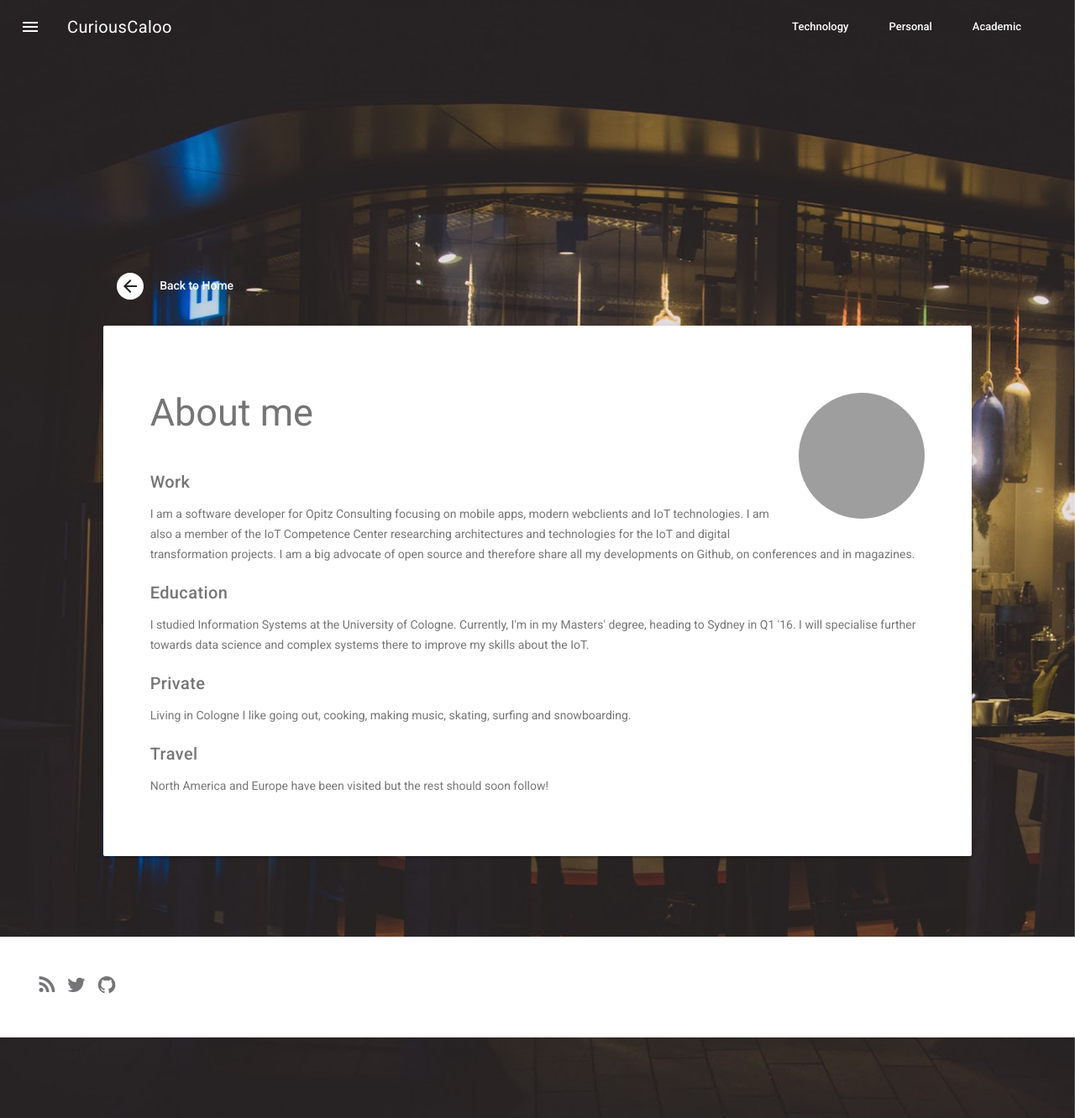
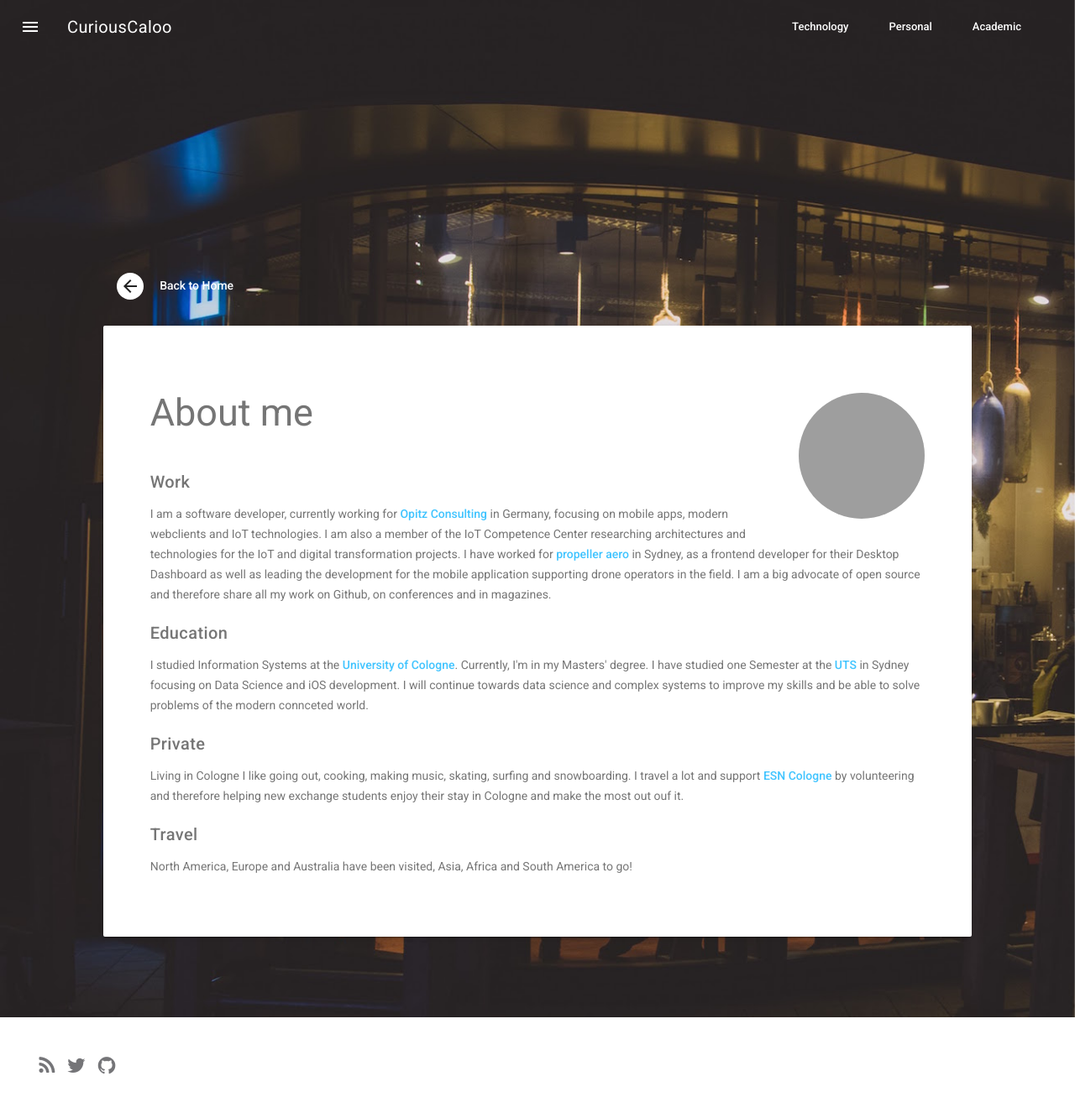
Before and after one commit to pascalwhoop/old_website, a Jekyll site: the page built from about/index.html, in a window 1280 px wide. Shown: the whole page at 84% size. Built offline with Jekyll 4.4.1, drawn with Linux system fonts in a browser that asks for light colours; nearby versions of some CDN libraries; grey boxes are pictures that could not be loaded.

Commit message:
updated personal and a style fix

```diff
--- a/_sass/_post.sass
+++ b/_sass/_post.sass
@@ -4,7 +4,6 @@
     width: 100% !important
     .mdl-grid .mdl-cell--4-col-phone
       margin: 5
-      width: calc(100% - 10px) !important
     .post
       .mdl-card
 
--- a/about/index.html
+++ b/about/index.html
@@ -12,17 +12,14 @@ title: About me
     <img class="me-circle"  src="http://www.gravatar.com/avatar/6b19907277eff11f1827addbcab46413?s=600" alt="">
 
     <h5>Work</h5>
-    <p>I am a software developer for Opitz Consulting focusing on mobile apps, modern webclients and IoT
+    <p>I am a software developer, currently working for <a href="www.opitz-consulting.com/" target="_blank">Opitz Consulting</a> in Germany, focusing on mobile apps, modern webclients and IoT
         technologies. I am also a member of the IoT Competence Center researching architectures and technologies for
-        the IoT and digital transformation projects. I am a big advocate of open source and therefore share all my
-        developments on Github, on conferences and in magazines.</p>
+        the IoT and digital transformation projects. I have worked for <a href="propelleraero.com" target="_blank">propeller aero</a> in Sydney, as a frontend developer for their Desktop Dashboard as well as leading the development for the mobile application supporting drone operators in the field. I am a big advocate of open source and therefore share all my work on Github, on conferences and in magazines.</p>
     <h5>Education</h5>
-    <p>I studied Information Systems at the University of Cologne. Currently, I'm in my Masters' degree, heading to
-        Sydney in Q1 '16. I will specialise further towards data science and complex systems there to improve my skills
-        about the IoT.</p>
+    <p>I studied Information Systems at the <a href="http://www.portal.uni-koeln.de/index.php?id=9441&L=1" target="_blank">University of Cologne</a>. Currently, I'm in my Masters' degree. I have studied one Semester at the <a href="http://www.uts.edu.au/" target="_blank">UTS</a> in Sydney focusing on Data Science and iOS development. I will continue towards data science and complex systems to improve my skills and be able to solve problems of the modern connceted world.</p>
     <h5>Private</h5>
-    <p>Living in Cologne I like going out, cooking, making music, skating, surfing and snowboarding.</p>
+    <p>Living in Cologne I like going out, cooking, making music, skating, surfing and snowboarding. I travel a lot and support <a href="http://koeln.esn-germany.de/" target="_blank">ESN Cologne</a> by volunteering and therefore helping new exchange students enjoy their stay in Cologne and make the most out ouf it.</p>
     <h5>Travel</h5>
-    <p>North America and Europe have been visited but the rest should soon follow!</p>
+    <p>North America, Europe and Australia have been visited, Asia, Africa and South America to go!</p>
 
 </div>
```
